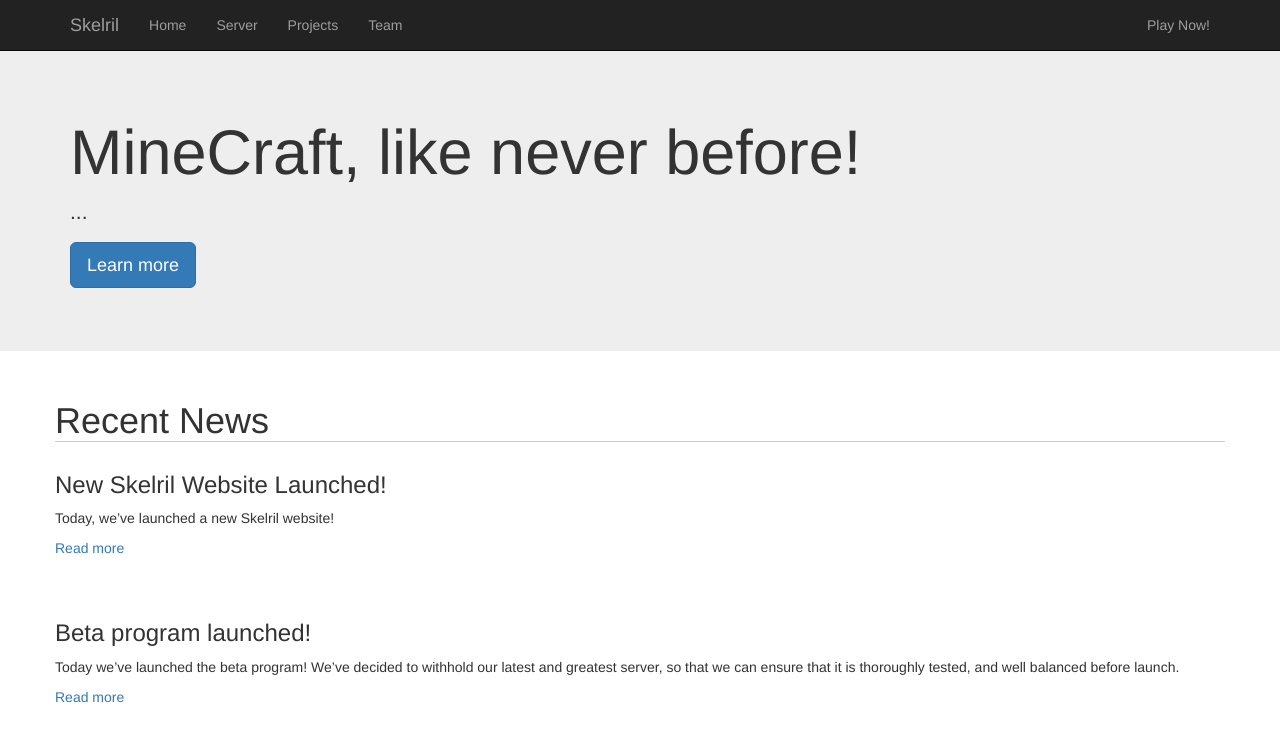
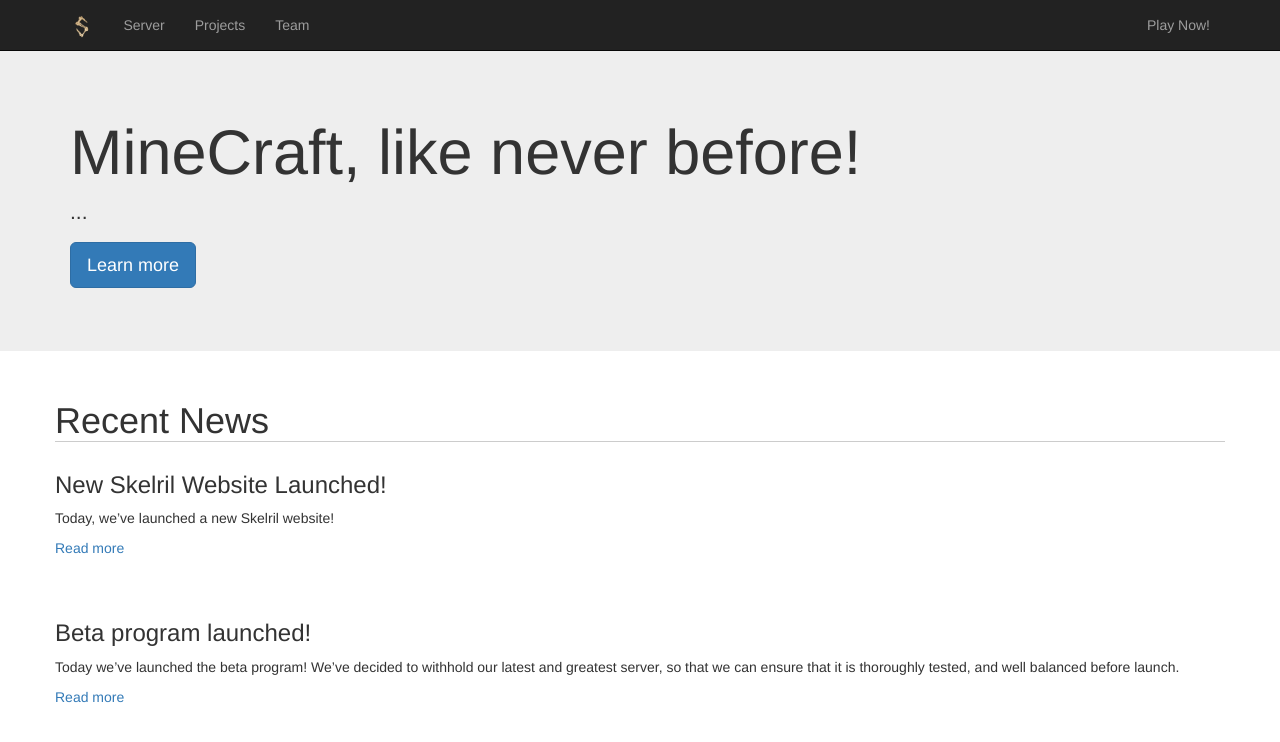
Before and after one commit to packet-loss-gaming/Website, a Jekyll site: the page built from index.html, in a window 1280 px wide. Shown: the top 742 px of the page. Built offline with Jekyll 4.4.1, drawn with Linux system fonts in a browser that asks for light colours; nearby versions of some CDN libraries.

Commit message:
Use our logo on the nav bar

```diff
--- a/_includes/menu_bar.html
+++ b/_includes/menu_bar.html
@@ -7,11 +7,12 @@
         <span class="icon-bar"></span>
         <span class="icon-bar"></span>
       </button>
-      <a class="navbar-brand" href="/">Skelril</a>
+      <a class="navbar-brand" href="/">
+        <img alt="Skelril" style="height: 1.3em;" src="{{site.url}}/images/favicon.png">
+      </a>
     </div>
     <div id="navbar" class="collapse navbar-collapse">
       <ul class="nav navbar-nav">
-        <li><a class="" href="/">Home</a></li>
         <li><a class="" href="/server">Server</a></li>
         <li><a class="" href="/projects">Projects</a></li>
         <li><a class="" href="/team">Team</a></li>
```
